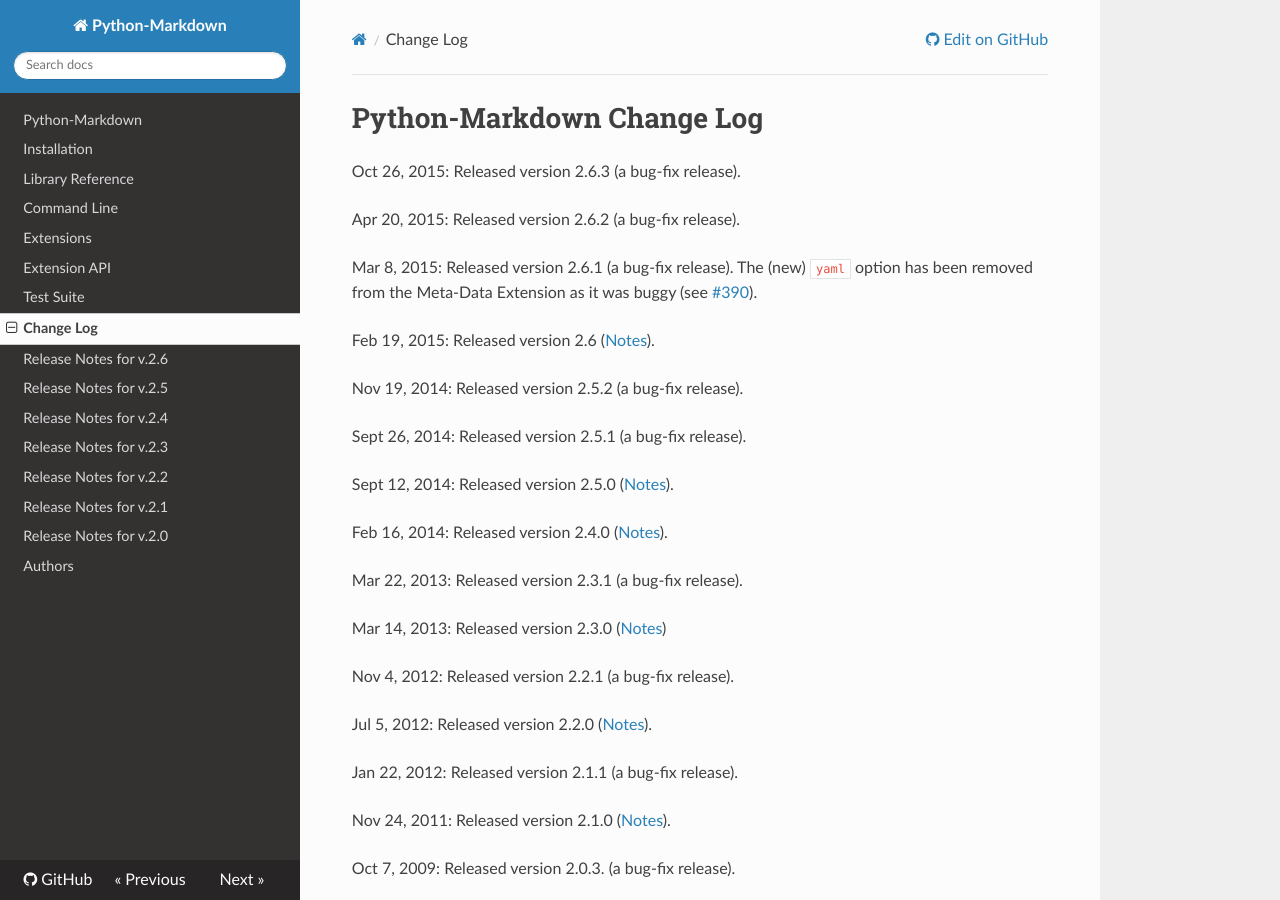
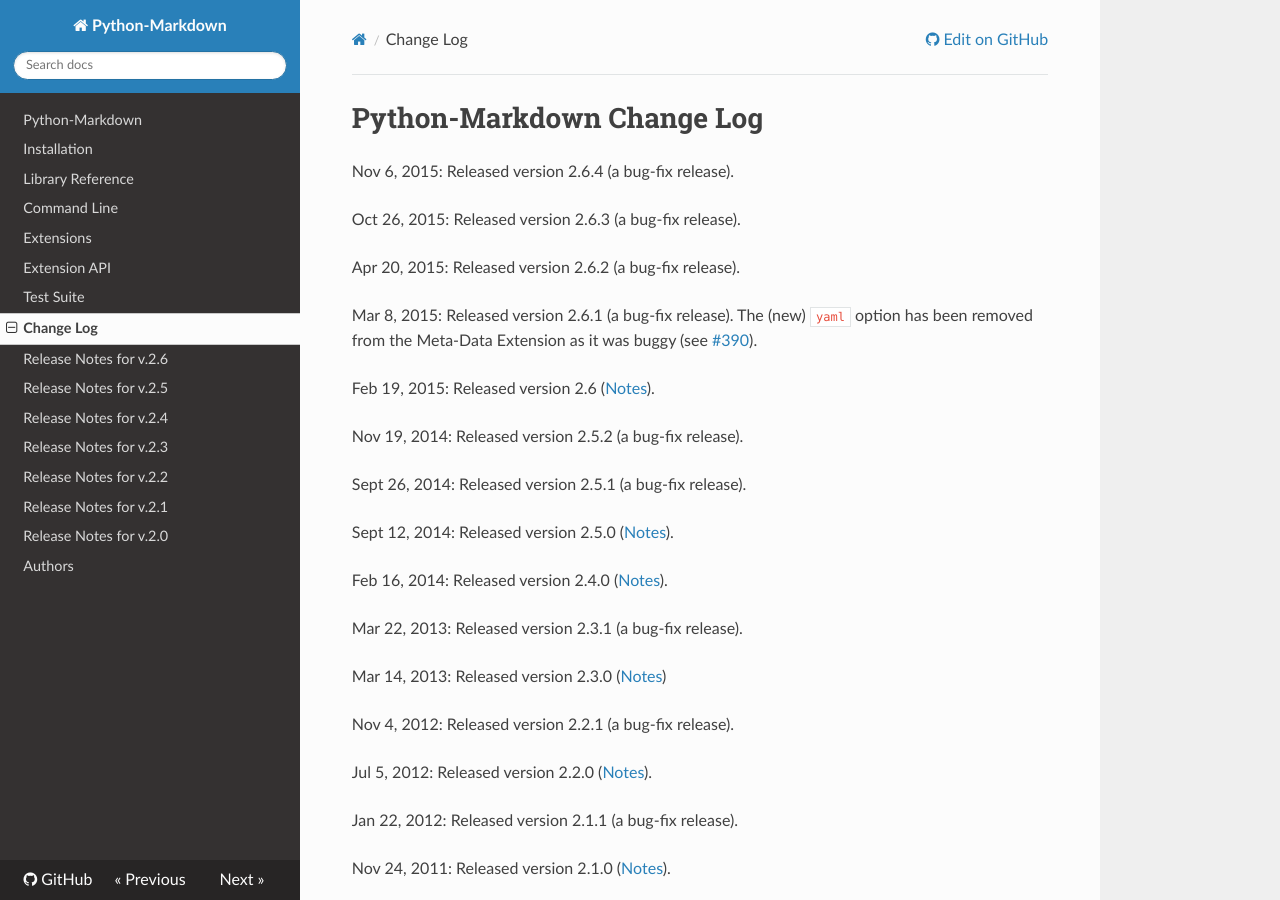
Before and after one commit to Python-Markdown/markdown, an MkDocs documentation site: the page built from docs/change_log/index.md, in a window 1280 px wide and 900 px high. Built offline with MkDocs 1.6.1, drawn with Linux system fonts in a browser that asks for light colours; nearby versions of some CDN libraries; old or Windows-style settings are respelled for this version of MkDocs.

Commit message:
Upped to version 2.6.4.
Conflicts:
	markdown/__version__.py

```diff
--- a/docs/change_log/index.md
+++ b/docs/change_log/index.md
@@ -2,6 +2,8 @@
 
 Python-Markdown Change Log
 =========================
+
+Nov 6, 2015: Released version 2.6.4 (a bug-fix release).
 
 Oct 26, 2015: Released version 2.6.3 (a bug-fix release).
 
```
